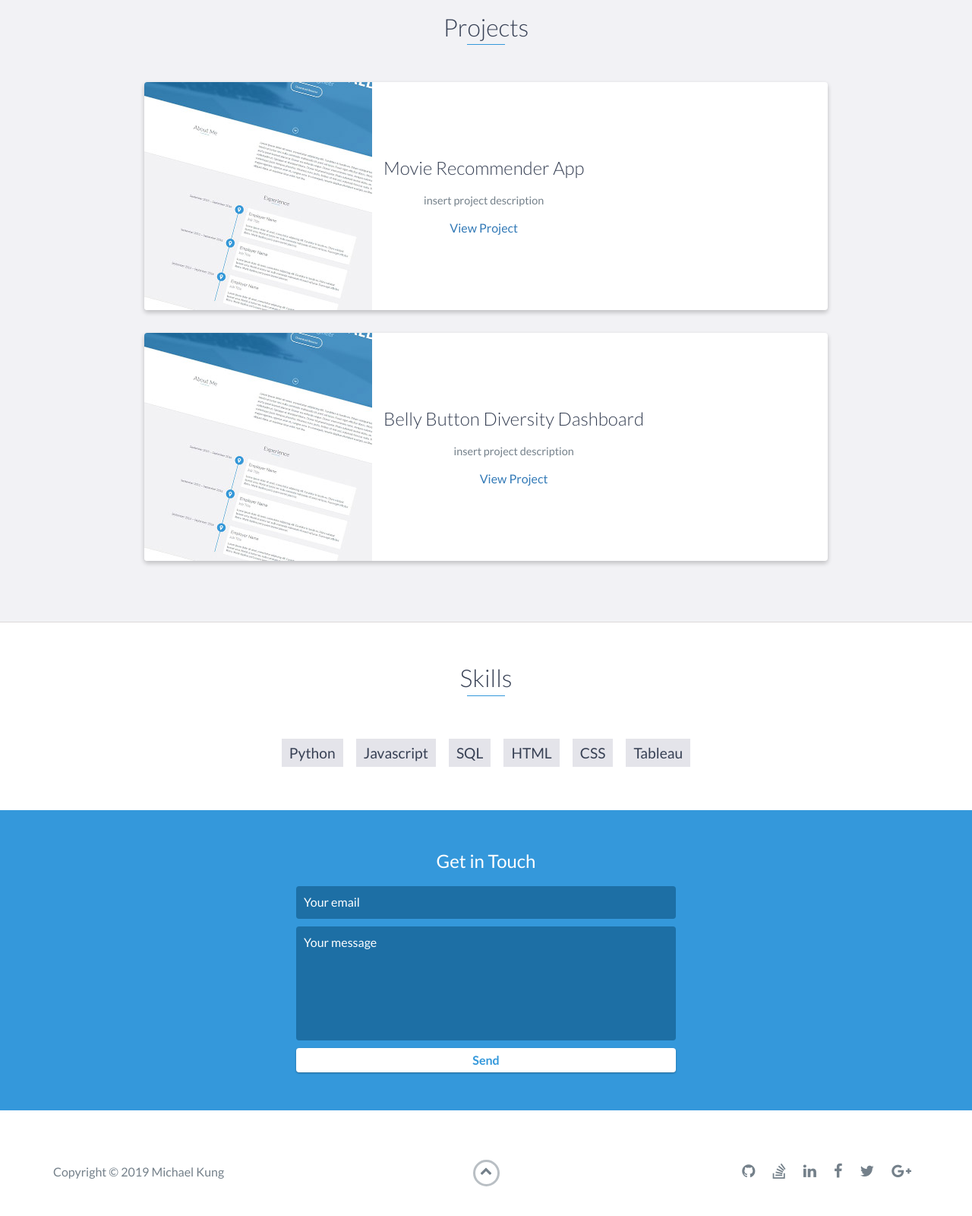
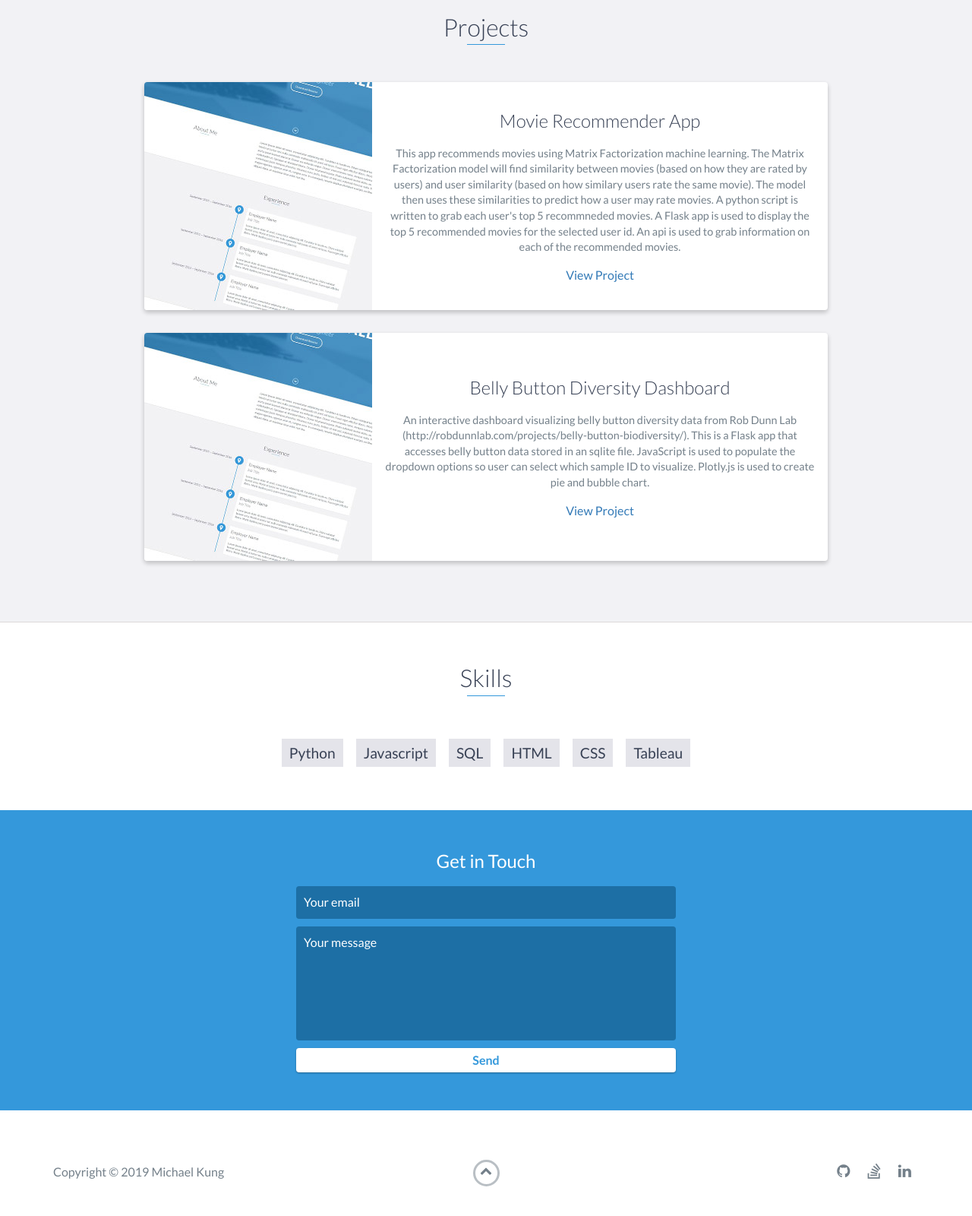
Before and after one commit to mkung8889/mkung8889.github.io, a website: page index.html in a window 1280 px wide. Shown: the part 2454-4054 px from the top of the page at 76% size. Drawn offline with nearby package versions, Linux system fonts and the light colour scheme.

Commit message:
update index.html

```diff
--- a/index.html
+++ b/index.html
@@ -51,7 +51,7 @@
             <!-- <img src="images/img_self.jpg" alt="profile_pic" style="scale:0.5;"> -->
             <h1>Michael Kung</h1>
             <h2>Data Analyst</h2>
-            <a href="#" class="btn-rounded-white">Download Resume</a>
+            <a href="images/RESUME1.pdf" class="btn-rounded-white">Download Resume</a>
         </div>
         <!-- End #lead-content -->
 
@@ -158,7 +158,10 @@
                     <div class="project-info">
                         <h3>Movie Recommender App</h3>
                         <p>
-                            insert project description
+                            This app recommends movies using Matrix Factorization machine learning. The Matrix Factorization model will find similarity between movies (based on how they are rated by users)
+                            and user similarity (based on how similary users rate the same movie). The model then uses these similarities to predict how a user may rate movies.
+                            A python script is written to grab each user's top 5 recommneded movies.
+                            A Flask app is used to display the top 5 recommended movies for the selected user id. An api is used to grab information on each of the recommended movies.
                         </p>
                         <a href="https://movie-suggestion-app.herokuapp.com/">View Project</a>
                     </div>
@@ -174,7 +177,9 @@
                     <div class="project-info">
                         <h3>Belly Button Diversity Dashboard</h3>
                         <p>
-                            insert project description
+                            An interactive dashboard visualizing belly button diversity data from Rob Dunn Lab (http://robdunnlab.com/projects/belly-button-biodiversity/).
+                            This is a Flask app that accesses belly button data stored in an sqlite file. JavaScript is used to populate the dropdown options so user can select which sample ID to visualize.
+                            Plotly.js is used to create pie and bubble chart.
                         </p>
                         <a href="https://mkung-bellybuttondiversity.herokuapp.com/">View Project</a>
                     </div>
@@ -229,23 +234,23 @@
                 <div class="col-sm-5 social">
                     <ul>
                         <li>
-                            <a href="https://github.com/" target="_blank"><i class="fa fa-github" aria-hidden="true"></i></a>
+                            <a href="https://github.com/mkung8889" target="_blank"><i class="fa fa-github" aria-hidden="true"></i></a>
                         </li>
                         <li>
                             <a href="https://stackoverflow.com/" target="_blank"><i class="fa fa-stack-overflow" aria-hidden="true"></i></a>
                         </li>
                         <li>
-                            <a href="https://linkedin.com/" target="_blank"><i class="fa fa-linkedin" aria-hidden="true"></i></a>
+                            <a href="https://www.linkedin.com/in/michael-k-368b0b6b" target="_blank"><i class="fa fa-linkedin" aria-hidden="true"></i></a>
                         </li>
-                        <li>
+                        <!-- <li>
                             <a href="https://www.facebook.com/" target="_blank"><i class="fa fa-facebook" aria-hidden="true"></i></a>
-                        </li>
-                        <li>
+                        </li> -->
+                        <!-- <li>
                             <a href="https://twitter.com/" target="_blank"><i class="fa fa-twitter" aria-hidden="true"></i></a>
-                        </li>
-                        <li>
+                        </li> -->
+                        <!-- <li>
                             <a href="https://plus.google.com/" target="_blank"><i class="fa fa-google-plus" aria-hidden="true"></i></a>
-                        </li>
+                        </li> -->
                     </ul>
                 </div>
             </div>
```
